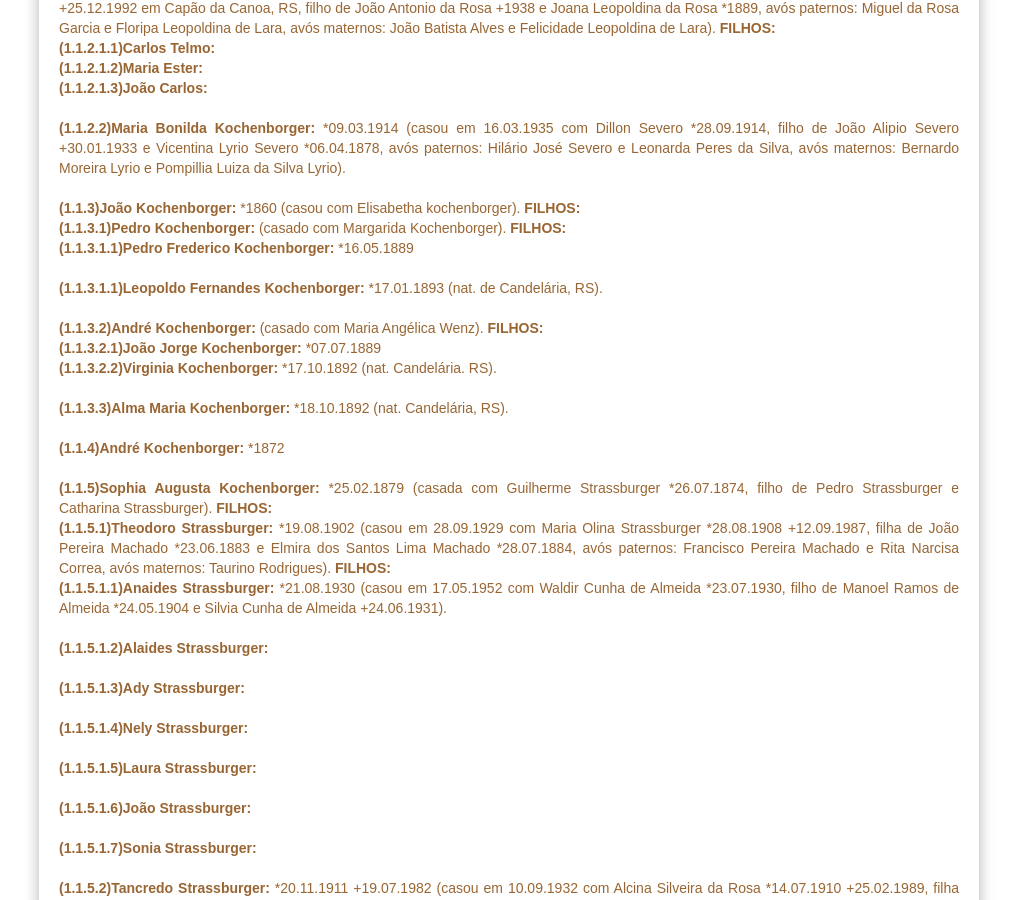
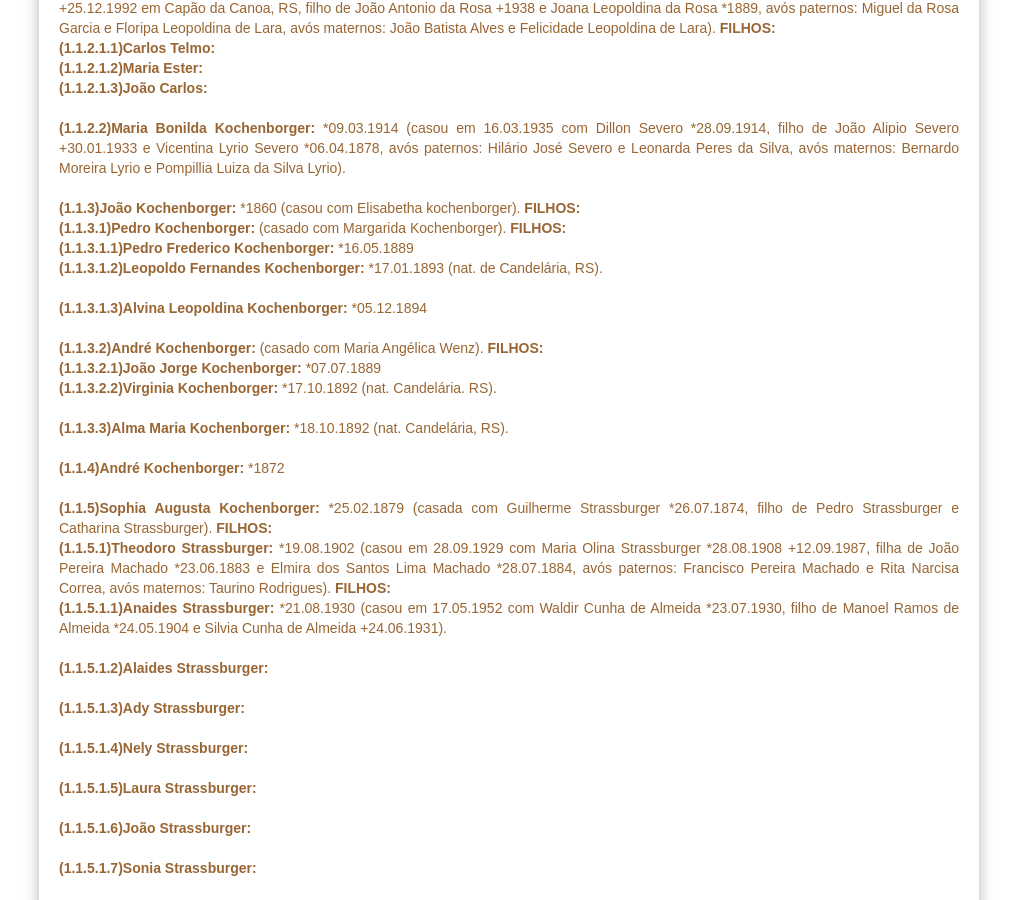
Before and after one commit to claudiovargas1955/claudiovargas1955.github.io, a Jekyll site: the page built from _pages/familia-kochenborger.html, in a window 1280 px wide and 900 px high, scrolled down 2255 px. Shown: the whole window, without its empty margins (131-1148 px from the left). Built offline with Jekyll 4.4.1, drawn with Linux system fonts in a browser that asks for light colours; some web fonts are replaced.

Commit message:
Update familia-kochenborger.html

```diff
--- a/_pages/familia-kochenborger.html
+++ b/_pages/familia-kochenborger.html
@@ -203,10 +203,11 @@ Oliveira e Idalina Soares Leal *1850 +03.09.1934). <b>FILHOS: </b><br>
 
     <b>(1.1.3)João Kochenborger: </b>*1860 (casou com Elisabetha kochenborger). <b>FILHOS: </b><br>
         <b>(1.1.3.1)Pedro Kochenborger: </b> (casado com Margarida Kochenborger). <b>FILHOS: </b><br>
-            <b>(1.1.3.1.1)Pedro Frederico Kochenborger: </b>*16.05.1889 <br><br>
-            <b>(1.1.3.1.1)Leopoldo Fernandes Kochenborger: </b>*17.01.1893 (nat. de Candelária, RS).<br><br>
+            <b>(1.1.3.1.1)Pedro Frederico Kochenborger: </b>*16.05.1889 <br>
+            <b>(1.1.3.1.2)Leopoldo Fernandes Kochenborger: </b>*17.01.1893 (nat. de Candelária, RS).<br><br>
+            <b>(1.1.3.1.3)Alvina Leopoldina Kochenborger: </b>*05.12.1894 <br><br>
 
-        <b>(1.1.3.2)André Kochenborger: </b>(casado com Maria Angélica Wenz). <b>FILHOS: </b><br>
+  <b>(1.1.3.2)André Kochenborger: </b>(casado com Maria Angélica Wenz). <b>FILHOS: </b><br>
             <b>(1.1.3.2.1)João Jorge Kochenborger: </b>*07.07.1889 <br>
             <b>(1.1.3.2.2)Virginia Kochenborger: </b>*17.10.1892 (nat. Candelária. RS). <br><br>
 
```
